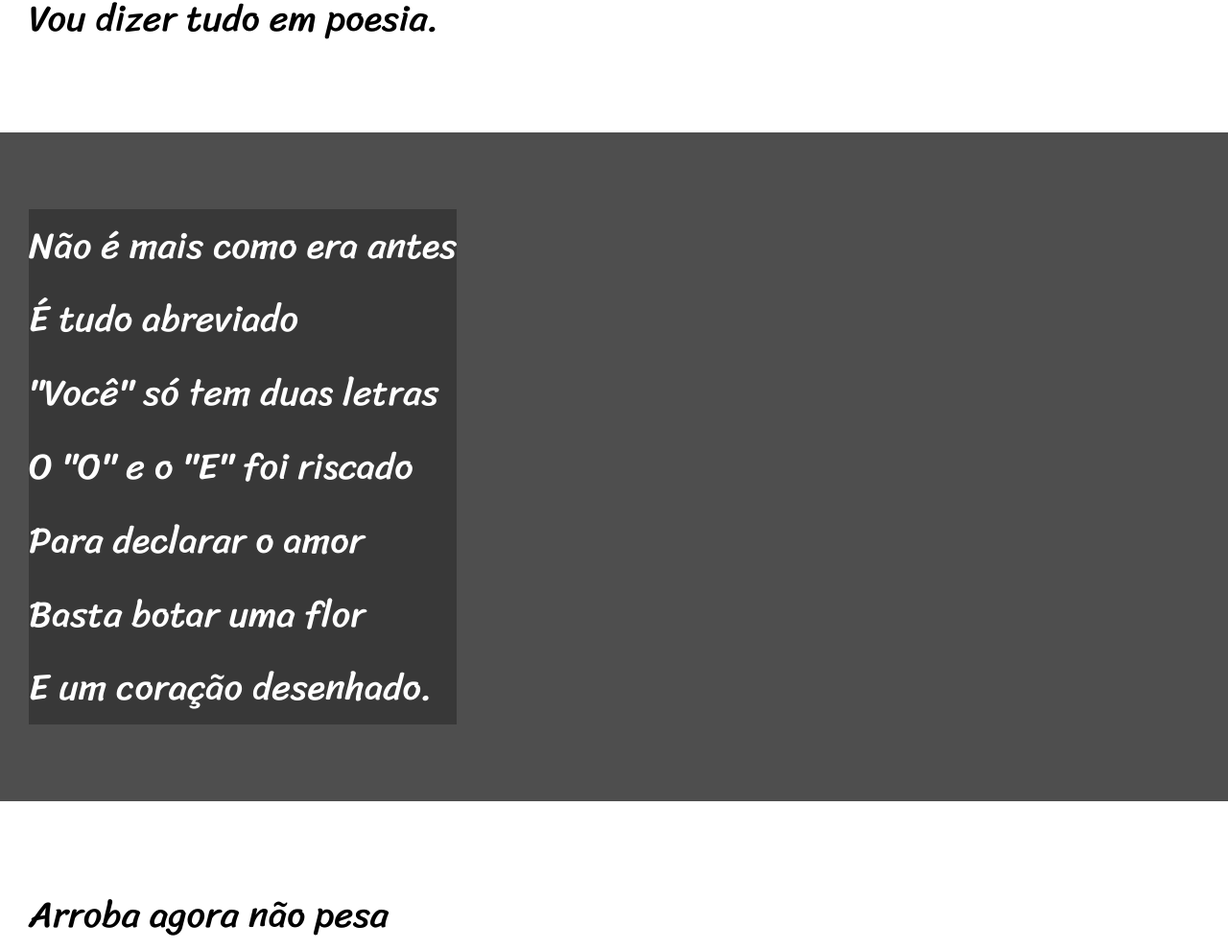
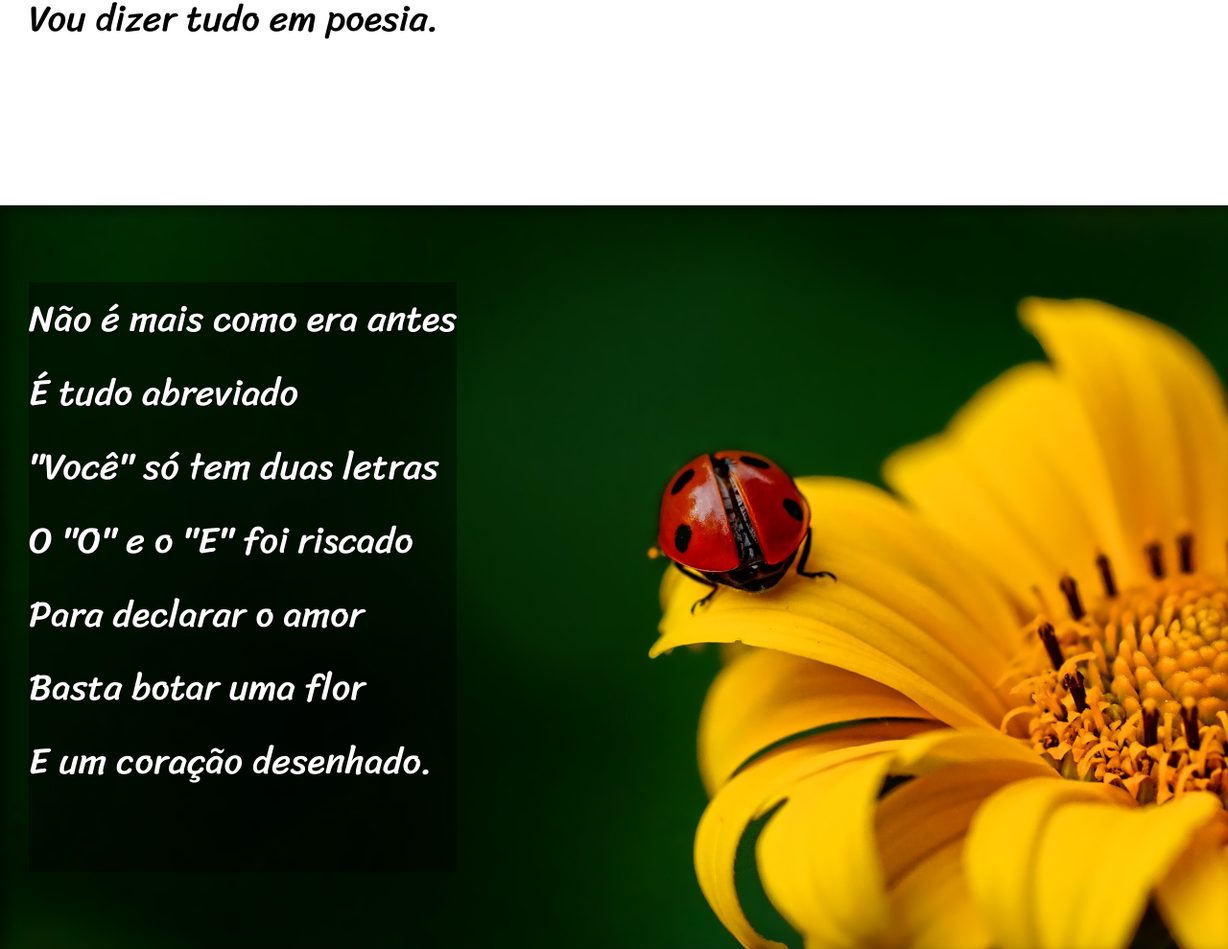
Before and after one commit to LCStuber/Curso-de-HTML5-e-CSS3, a plain HTML site: page HTML5 e CSS 3 - Módulo 3 de 5/d012/index.html in a window 1280 px wide. Shown: the part 820-1809 px from the top of the page at 96% size. Drawn offline with Linux system fonts and the light colour scheme.

Commit message:
Finalização do Desafio 12

```diff
--- a/HTML5 e CSS 3 - Módulo 3 de 5/d012/index.html
+++ b/HTML5 e CSS 3 - Módulo 3 de 5/d012/index.html
@@ -23,7 +23,7 @@
             Vou dizer tudo em poesia.
         </p>
     </section>
-    <section class="imagem">
+    <section class="imagem" id="img01">
         <p>
             Não é mais como era antes <br>
             É tudo abreviado <br>
@@ -54,7 +54,7 @@
             Decifre esse rabisco.
         </p>
     </section>
-    <section class="imagem">
+    <section class="imagem" id="img02">
         <p>
             Tenho saudade das cartas <br>
             Escritas com a própria mão <br>
--- a/HTML5 e CSS 3 - Módulo 3 de 5/d012/style.css
+++ b/HTML5 e CSS 3 - Módulo 3 de 5/d012/style.css
@@ -55,6 +55,10 @@ section{
     font-size: 3vw;
 }
 
+section > p{
+    padding-bottom: 2em;
+}
+
 section.normal{
     background-color: white;
     color: black;
@@ -63,11 +67,24 @@ section.normal{
 section.imagem{
     background-color: rgba(0, 0, 0, 0.536);
     color: white;
+    background-size: cover;
+    background-position: right center;
+    box-shadow: inset 6px 6px 12px 0px rgba(0, 0, 0, 0.411);
+    background-attachment: fixed;
 }
 
 section.imagem > p{
     display: inline-block;
-    background-color: rgba(0, 0, 0, 0.288);
+    background-color: rgba(0, 0, 0, 0.4);
+    text-shadow: 1px 1px 0px black;
+}
+
+section#img01{
+    background-image: url("imagens/background001.jpg");
+}
+
+section#img02{
+    background-image: url("imagens/background002.jpg");
 }
 
 footer{
```
